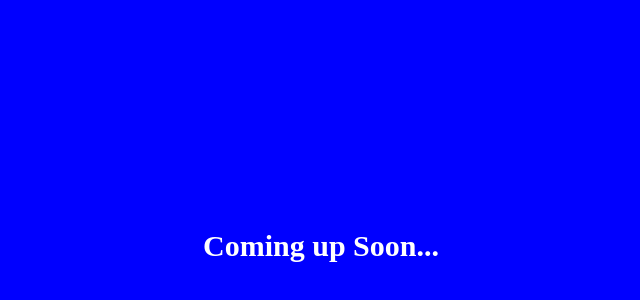
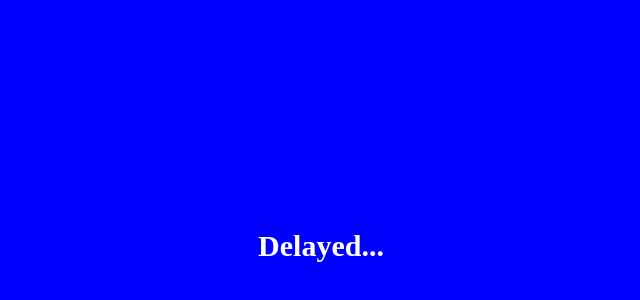
Before and after one commit to rajeevranjan1/WebDev, a website: page web-app/index.html in a window 1280 px wide. Shown: the part 174-474 px from the top of the page, without its empty margins (319-959 px from the left). Drawn offline with Linux system fonts and the light colour scheme.

Commit message:
text changed

```diff
--- a/web-app/index.html
+++ b/web-app/index.html
@@ -7,7 +7,7 @@
 
 </head>
 <body>
-    <h1 id="myh1">Coming up Soon...</h1>
+    <h1 id="myh1">Delayed...</h1>
     <script src="jscode.js"></script>
 </body>
 </html>
```
